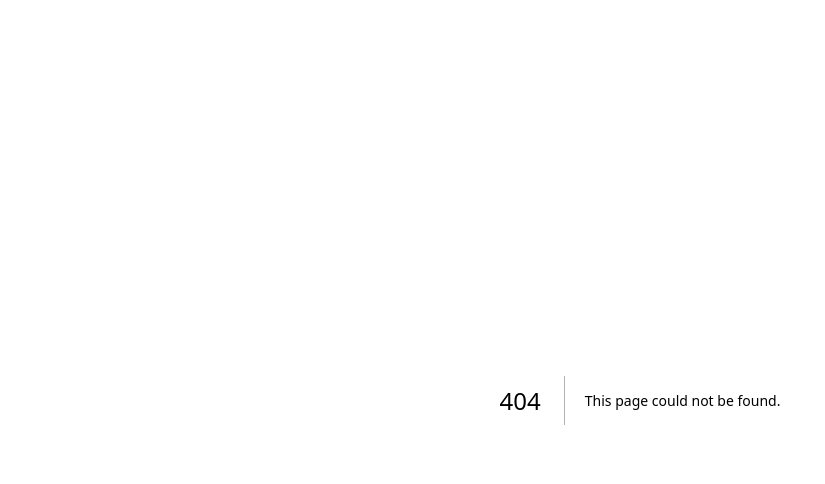
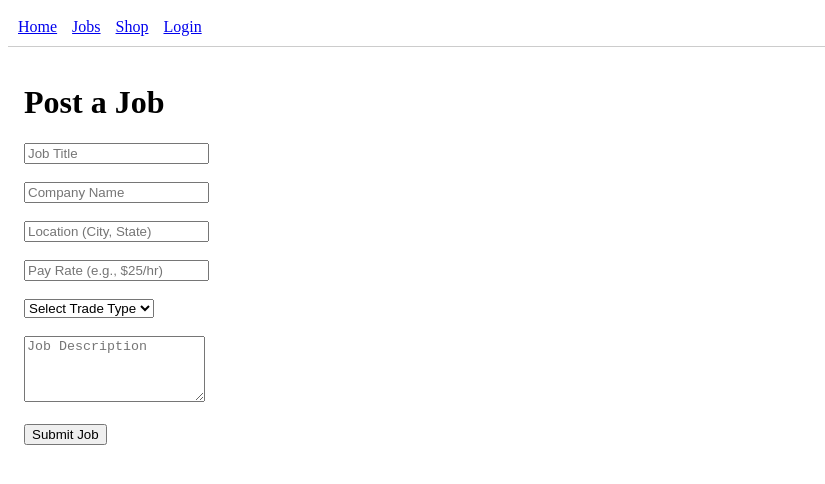
Before and after one commit to vinnielapenna/Tradetask-shop, a Next.js app: page /post-job in a window 1280 px wide. Before the commit this address had no page. Shown: the top 484 px of the page, without its empty margins (0-825 px from the left). Built offline with nearby package versions, Linux system fonts and the light colour scheme.

Commit message:
Add files via upload

```diff
--- /dev/null
+++ b/pages/post-job.js
@@ -0,0 +1,65 @@
+import { useState } from "react";
+import Header from "../components/Header";
+import JobCard from "../components/JobCard";
+
+export default function PostJobPage() {
+  const [formData, setFormData] = useState({
+    title: "",
+    company: "",
+    location: "",
+    trade: "",
+    rate: "",
+    description: ""
+  });
+
+  const [submittedJob, setSubmittedJob] = useState(null);
+
+  const handleChange = (e) => {
+    setFormData({ ...formData, [e.target.name]: e.target.value });
+  };
+
+  const handleSubmit = (e) => {
+    e.preventDefault();
+    setSubmittedJob({ ...formData });
+    setFormData({
+      title: "",
+      company: "",
+      location: "",
+      trade: "",
+      rate: "",
+      description: ""
+    });
+  };
+
+  return (
+    <>
+      <Header />
+      <main style={{ padding: "1rem" }}>
+        <h1>Post a Job</h1>
+        <form onSubmit={handleSubmit} style={{ marginBottom: "2rem" }}>
+          <input name="title" value={formData.title} onChange={handleChange} placeholder="Job Title" required /><br /><br />
+          <input name="company" value={formData.company} onChange={handleChange} placeholder="Company Name" required /><br /><br />
+          <input name="location" value={formData.location} onChange={handleChange} placeholder="Location (City, State)" required /><br /><br />
+          <input name="rate" value={formData.rate} onChange={handleChange} placeholder="Pay Rate (e.g., $25/hr)" required /><br /><br />
+          <select name="trade" value={formData.trade} onChange={handleChange} required>
+            <option value="">Select Trade Type</option>
+            <option value="Carpentry">Carpentry</option>
+            <option value="Electrical">Electrical</option>
+            <option value="Plumbing">Plumbing</option>
+            <option value="Roofing">Roofing</option>
+            <option value="HVAC">HVAC</option>
+          </select><br /><br />
+          <textarea name="description" value={formData.description} onChange={handleChange} placeholder="Job Description" rows="4" required /><br /><br />
+          <button type="submit">Submit Job</button>
+        </form>
+
+        {submittedJob && (
+          <>
+            <h2>Preview:</h2>
+            <JobCard job={submittedJob} />
+          </>
+        )}
+      </main>
+    </>
+  );
+}
```
